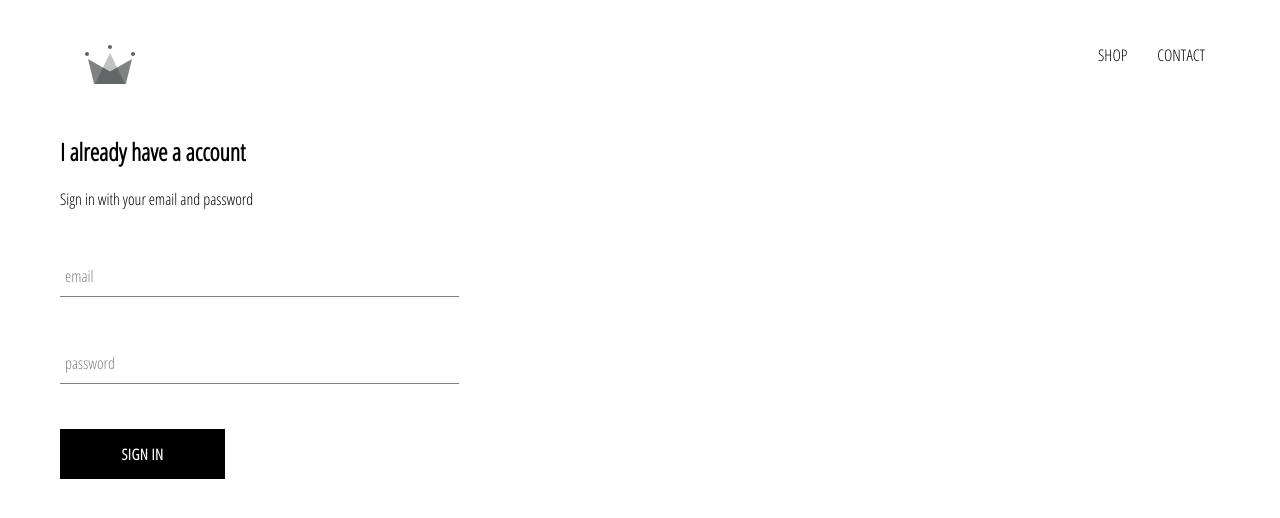
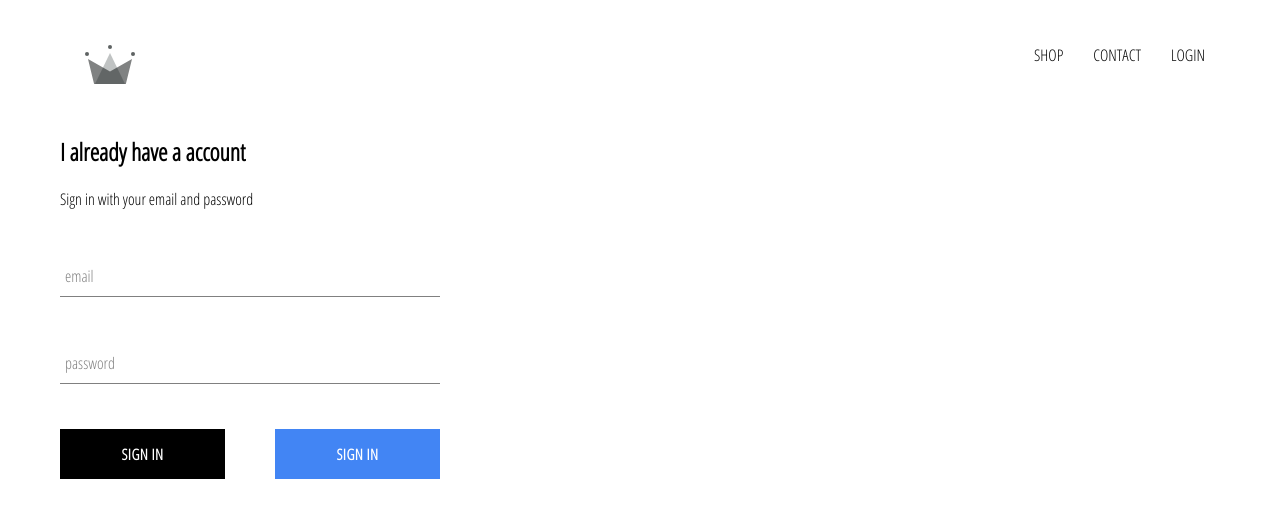
Before and after one commit to tegar97/CROWN-CLOTHING-REACT-JS-, a React (Create React App) app: page /signin in a window 1280 px wide. Shown: the top 518 px of the page. Built offline with nearby package versions, Linux system fonts and the light colour scheme; no server answers.

Commit message:
integrated firebase into application and  sign in with google

```diff
--- a/package.json
+++ b/package.json
@@ -6,6 +6,7 @@
     "@testing-library/jest-dom": "^4.2.4",
     "@testing-library/react": "^9.5.0",
     "@testing-library/user-event": "^7.2.1",
+    "firebase": "^7.15.1",
     "node-sass": "^4.14.1",
     "react": "^16.13.1",
     "react-dom": "^16.13.1",
--- a/src/App.css
+++ b/src/App.css
@@ -1,40 +1,5 @@
-.App {
-  text-align: center;
-}
-
-.App-logo {
-  height: 40vmin;
-  pointer-events: none;
-}
-
-@media (prefers-reduced-motion: no-preference) {
-  .App-logo {
-    animation: App-logo-spin infinite 20s linear;
-  }
-}
-
-.App-header {
-  background-color: #282c34;
-  min-height: 100vh;
-  display: flex;
-  flex-direction: column;
-  align-items: center;
-  justify-content: center;
-  font-size: calc(10px + 2vmin);
-  color: white;
-}
-
-.App-link {
-  color: #61dafb;
-}
-
-@keyframes App-logo-spin {
-  from {
-    transform: rotate(0deg);
-  }
-  to {
-    transform: rotate(360deg);
-  }
+*{
+  box-sizing: border-box;
 }
 body{
   font-family: 'Open Sans Condensed';
--- a/src/App.js
+++ b/src/App.js
@@ -8,16 +8,39 @@
 import HomePage from './pages/homepage/homepage.component';
 import ShopPage from './pages/shop/shop.component';
 import SignInAndSignUp from './pages/sign-in-and-sign-up/sig-in-and-sign-up.component'
+import {auth} from './firebase/firebase.utils'
 
 const NotFound = () => {
   return(
     <h1>404</h1>
   )
 }
-function App() {
+class App extends React.Component {
+  constructor(){
+    super()
+
+    this.state = {
+      currentUser : null
+    }
+  }
+  unsubscribeFromAuth = null;
+
+  componentDidMount(){
+      this.unsubscribeFromAuth = auth.onAuthStateChanged(user =>{
+        this.setState({currentUser: user})
+
+        console.log(user)
+      });
+
+  }
+
+  componentWillUnmount() {
+    this.unsubscribeFromAuth()
+  }
+  render(){
     return (
       <div>
-    <Header/>
+      <Header currentUser={this.state.currentUser}/>
       <Switch>
          <Route exact path='/' component={HomePage} />
          <Route  path='/shop' component={ShopPage} />
@@ -32,4 +55,6 @@
 
   }
 
+}
+
 export default App;
--- a/src/components/button/custom-button.component.jsx
+++ b/src/components/button/custom-button.component.jsx
@@ -3,8 +3,8 @@
 import './custom-button.styles.scss'
 
 
-const CustomButton = ({children, ...otherProps}) => (
-    <button className='custom-button' {...otherProps}>{children}</button>
+const CustomButton = ({children, isGoogleSignIn,...otherProps}) => (
+    <button className={`${isGoogleSignIn ? 'google-sign-in' : ''} custom-button`} {...otherProps}>{children}</button>
 
 )
 
--- a/src/components/button/custom-button.styles.scss
+++ b/src/components/button/custom-button.styles.scss
@@ -19,4 +19,13 @@
     color: black;
     border: 1px solid black;
   }
+  &.google-sign-in{
+    background-color: #4285f4;
+    color: white;
+
+    &:hover{
+      background-color: #357ae8;
+      border: none;
+    }
+  }
 }
--- a/src/components/header/header.component.jsx
+++ b/src/components/header/header.component.jsx
@@ -1,11 +1,13 @@
 import React from 'react'
 import {Link} from 'react-router-dom'
+
+import {auth} from './../../firebase/firebase.utils'
 
 import {ReactComponent as Logo} from '../../assets/logo.svg'
 
 import './header.styles.scss'
 
-const Header = () =>  (
+const Header = ({currentUser}) =>  (
     <div className='header'>
         <Link className='logo-container' to='/'>
             <Logo className="logo" />
@@ -17,6 +19,12 @@
             <Link className='option' to='/contact'>
             CONTACT
             </Link>
+            {
+                currentUser ?
+                <div className="option" onClick={() => auth.signOut()}>SIGN OUT</div>
+                :
+                <Link className='option' to="/signin">LOGIN</Link>
+            }
         </div>
     </div>
 )
--- a/src/components/header/header.styles.scss
+++ b/src/components/header/header.styles.scss
@@ -20,6 +20,7 @@
 
     .option {
       padding: 10px 15px;
+      cursor: pointer;
     }
   }
 }
--- a/src/components/sign-in/sign-in.component.jsx
+++ b/src/components/sign-in/sign-in.component.jsx
@@ -4,6 +4,7 @@
 import FormInput from '../form-input/form-input.component'
 import CustomButton from '../button/custom-button.component'
 
+import {signInWithGoogle} from '../../firebase/firebase.utils'
 
 class SigIn extends React.Component {
     constructor(props) {
@@ -38,7 +39,10 @@
                 <form onSubmit={this.handleSubmit}>
                     <FormInput name="email" type="email" value={this.state.email} onChange={this.handleChange} label="email"  required />
                     <FormInput name="password" type="password"  onChange={this.handleChange} value={this.state.password} label="password" required/>
+                    <div className="button">
                     <CustomButton type="submit" >Sign In</CustomButton>
+                    <CustomButton onClick={signInWithGoogle} isGoogleSignIn >Sign In</CustomButton>
+                    </div>
                 </form>
             </div>
         )
--- a/src/components/sign-in/sign-in.component.scss
+++ b/src/components/sign-in/sign-in.component.scss
@@ -1,9 +1,13 @@
 .sign-in{
-    width: 30vw;
+    width: 380px;
     display: flex;
     flex-direction: column;
 
     .title{
         margin: 10px 0;
     }
+    .button {
+        display: flex;
+        justify-content: space-between;
+    }
 }
--- /dev/null
+++ b/src/firebase/firebase.utils.js
@@ -0,0 +1,27 @@
+import firebase from 'firebase/app'
+import 'firebase/auth'
+import 'firebase/firestore'
+
+const config = {
+    apiKey: "AIzaSyB-WfM2_8AlctNvy_Co_RDvpSpPR3zGik4",
+    authDomain: "crown-db-c0b68.firebaseapp.com",
+    databaseURL: "https://crown-db-c0b68.firebaseio.com",
+    projectId: "crown-db-c0b68",
+    storageBucket: "crown-db-c0b68.appspot.com",
+    messagingSenderId: "464424602847",
+    appId: "1:464424602847:web:4d51ff6c8cde9985fd2d6a",
+    measurementId: "G-YTNJYRBG4V"
+}
+
+
+firebase.initializeApp(config)
+
+export const auth = firebase.auth();
+export const firestore = firebase.firestore()
+
+const provider = new firebase.auth.GoogleAuthProvider();
+provider.setCustomParameters({pompt: 'select_acount'})
+export const signInWithGoogle = () => auth.signInWithPopup(provider)
+
+
+export default firebase;
```
Also changed, not shown: 1 other file (tests, documents, lock files or other folders). Lines whose indentation alone changed are shown as unchanged.
